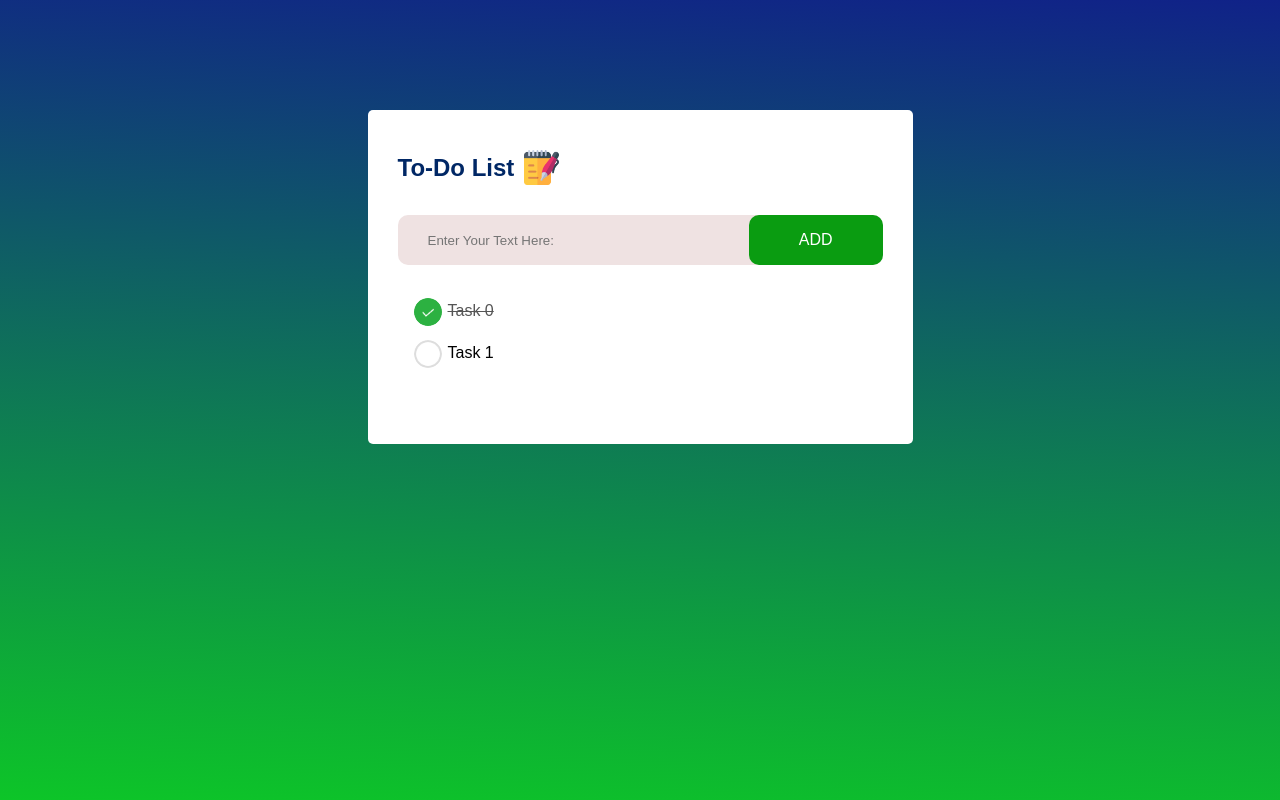
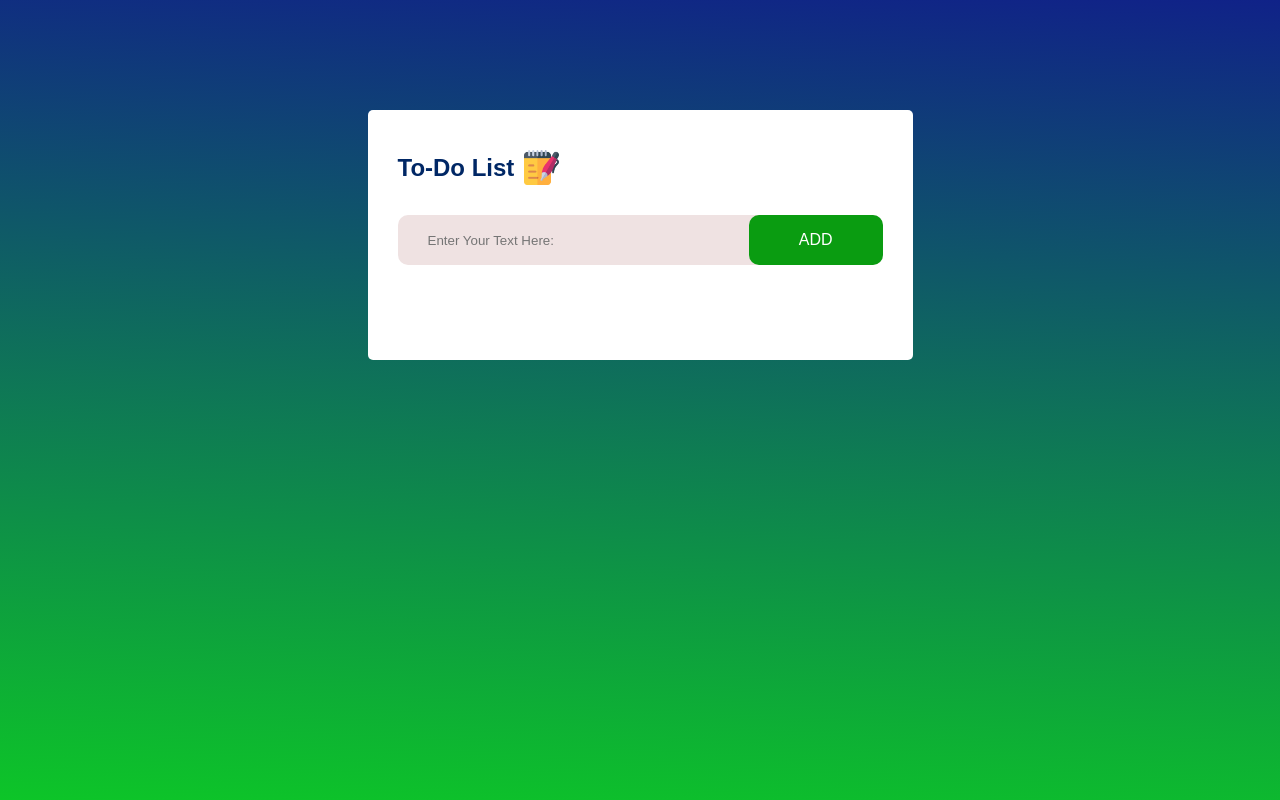
Before and after one commit to abenooo/10-JavaScript-Project, a plain HTML site: page Todo_App/index.html in a window 1280 px wide. Drawn offline with Linux system fonts and the light colour scheme.

Commit message:
Remove static list item

```diff
--- a/Todo_App/index.html
+++ b/Todo_App/index.html
@@ -20,8 +20,8 @@
             </div>
 
             <ul id="list-container">
-                <li class="checked">Task 0</li>
-                <li>Task 1</li>
+                <!-- <li class="checked">Task 0</li>
+                <li>Task 1</li> -->
             </ul>
         </div>
     </div>
```
